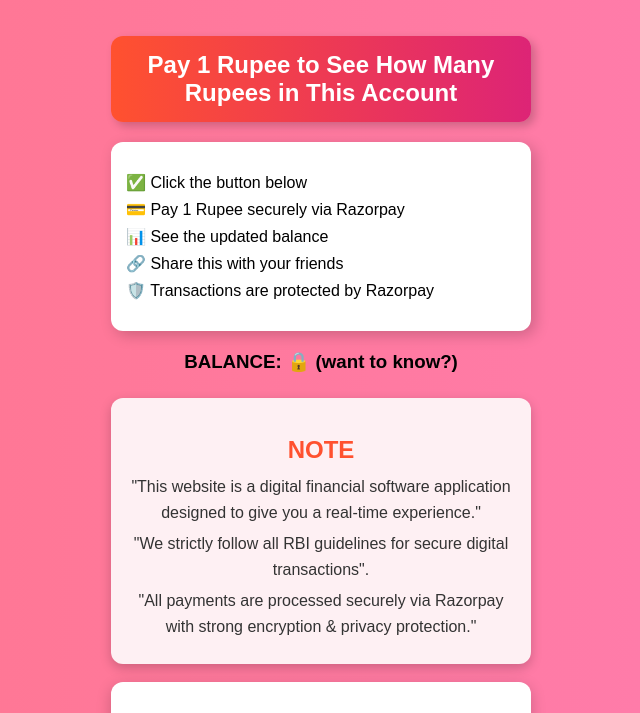
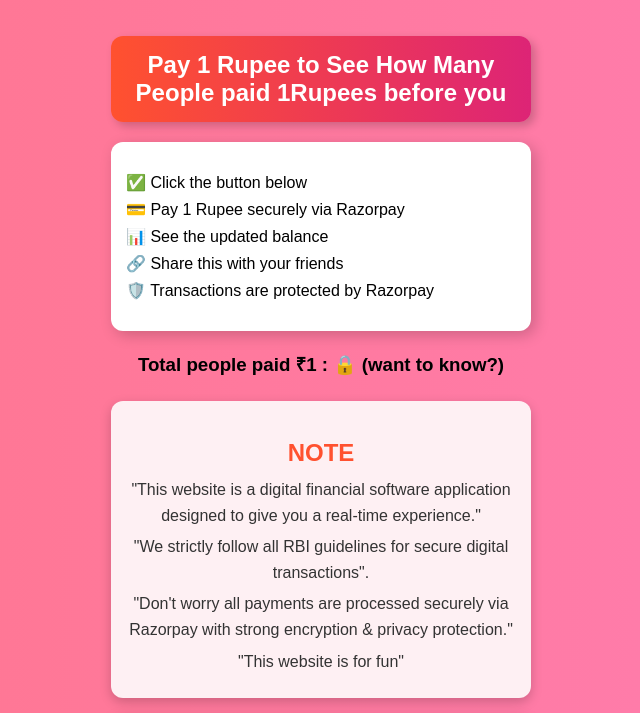
Before and after one commit to Charan731/new3, a plain HTML site: page index.html in a window 1280 px wide. Shown: the top 713 px of the page, without its empty margins (319-959 px from the left). Drawn offline with Linux system fonts and the light colour scheme.

Commit message:
Update index.html

```diff
--- a/index.html
+++ b/index.html
@@ -160,7 +160,7 @@
 </head>
 <body>
   <div class="container">
-    <h1>Pay 1 Rupee to See How Many Rupees in This Account</h1>
+    <h1>Pay 1 Rupee to See How Many People paid 1Rupees before you</h1>
 
     <div class="section">
       <ul>
@@ -172,7 +172,7 @@
       </ul>
     </div>
 
-    <h3 style="margin-top:20px;">BALANCE: 🔒 (want to know?)</h3>
+    <h3 style="margin-top:20px;">Total people paid ₹1 : 🔒 (want to know?)</h3>
 
     <!-- Razorpay Payment Button -->
     <form style="margin-top:15px;">
@@ -185,7 +185,8 @@
       <h2>NOTE</h2>
       <p>"This website is a digital financial software application designed to give you a real-time experience."</p>
       <p>"We strictly follow all RBI guidelines for secure digital transactions".</p>
-      <p>"All payments are processed securely via Razorpay with strong encryption & privacy protection."</p>
+      <p>"Don't worry all payments are processed securely via Razorpay with strong encryption & privacy protection."</p>
+      <p>"This website is for fun"</p>
     </div><br>
 
     <!-- Why Pay 1 Rupee Section -->
```
